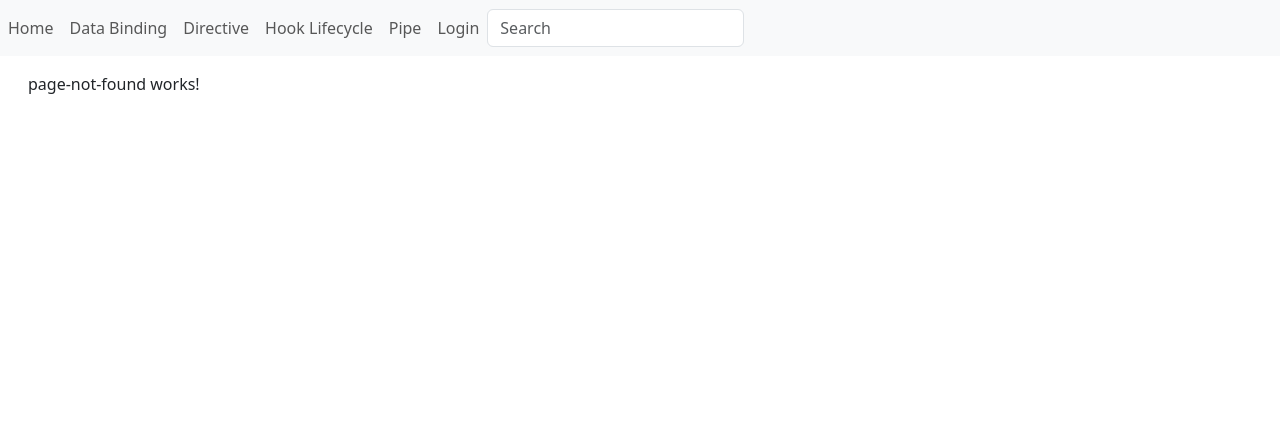
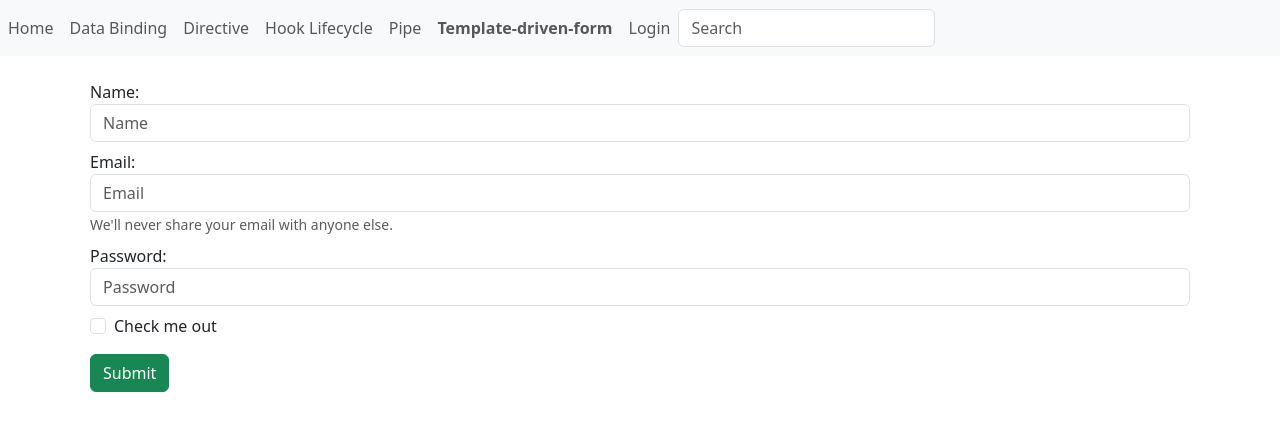
Before and after one commit to wjkonger/angular-tour-of-heroes, an Angular app: page /template-driven-form in a window 1280 px wide. Shown: the top 430 px of the page. Built offline with nearby package versions, Linux system fonts and the light colour scheme.

Commit message:
Template Driven Form2

```diff
--- a/src/app/app.component.html
+++ b/src/app/app.component.html
@@ -18,6 +18,9 @@
       </li>
         <li class="nav-item">
         <a class="nav-link"  routerLink="pipe" routerLinkActive="activeLink">Pipe</a>
+      </li>
+        <li class="nav-item">
+        <a class="nav-link"  routerLink="template-driven-form" routerLinkActive="activeLink">Template-driven-form</a>
       </li>
         <!-- <li class="nav-item">
         <a class="nav-link" [href]="externalLink" target="_blank">External Link</a>
--- a/src/app/app.routes.ts
+++ b/src/app/app.routes.ts
@@ -6,6 +6,7 @@ import { HomeComponent } from './home/home.component';
 import { LoginComponent } from './login/login.component';
 import { HookLifecycleComponent } from './hook-lifecycle/hook-lifecycle.component';
 import { PipeComponent } from './pipe/pipe.component';
+import { TemplateDrivenFormComponent } from './template-driven-form/template-driven-form.component';
 
 export const routes: Routes = [
     {path: "", component: HomeComponent},
@@ -14,7 +15,8 @@ export const routes: Routes = [
     {path: "directive", component: DirectiveComponent},
     {path: "login", component: LoginComponent},
     {path: "hook-lifecycle", component: HookLifecycleComponent},
-     {path: "pipe", component: PipeComponent},
+    {path: "pipe", component: PipeComponent},
+    {path: "template-driven-form", component: TemplateDrivenFormComponent},
     {path: "**", component: PageNotFoundComponent}
 
 ];
--- a/src/app/login/login.component.html
+++ b/src/app/login/login.component.html
@@ -1,14 +1,16 @@
 <div class="container d-flex justify-content-center m-5" style="height: 100%;">
     <div class="text-center w-50 p-5 border border-secondary">
         <h2> Welcome to Login</h2>
+        <form #userForm="ngForm" (ngSubmit)="Submit(userForm)">
+            <div class="form-group m-2">
+            <label for="username">Username:&nbsp; </label><input class="form-control" name="username" type="text" placeholder="username" [(ngModel)]="oUser.name"><br><br>
+                </div>
+                 <div class="form-group m-2">
+            <label for="password">Password:&nbsp; </label><input class="form-control" name="password" type="password" placeholder="password" [(ngModel)]="oUser.password"><br><br>
+        </div>
+            <button class="btn btn-success">Login</button>
 
-            <label for="username">Username:&nbsp; </label><input id="username" type="text" placeholder="Please enter username"><br><br>
-
-            <label for="password">Password:&nbsp; </label><input id="password" type="password" placeholder="Please enter password"><br><br>
-
-            <button class="btn btn-primary" (click)="loginData()">Login</button>
-
-
+        </form>
 
     </div>
 
--- a/src/app/login/login.component.ts
+++ b/src/app/login/login.component.ts
@@ -1,22 +1,23 @@
 import { Component } from '@angular/core';
+import { FormsModule, NgForm } from '@angular/forms';
 import { Router } from '@angular/router';
+import { User } from '../user';
 
 @Component({
   selector: 'app-login',
-  imports: [],
+  imports: [FormsModule],
   templateUrl: './login.component.html',
   styleUrl: './login.component.css'
 })
 
 export class LoginComponent{
-  constructor(private router: Router){
-    console.log("constructor called");
+  oUser : User = {};
+
+  Submit(userForm: NgForm) {
+    console.log(userForm.value);
   }
 
+  constructor(private router: Router){
 
-
-  loginData()
-  {
-    this.router.navigateByUrl("home");
   }
 }
--- /dev/null
+++ b/src/app/template-driven-form/template-driven-form.component.html
@@ -0,0 +1,22 @@
+<div class="container">
+    <form #userForm="ngForm" (ngSubmit)="onSubmit(userForm)">
+        <div class="form-group m-2">
+            <label for="txtName">Name: </label>
+            <input type="text" class="form-control" name="txtName" placeholder="Name" [(ngModel)] = oUser.name>
+        </div>
+        <div class="form-group m-2">
+            <label for="txtEmail">Email: </label>
+            <input type="email" class="form-control" name="txtEmail" aria-describedby="emailHelp" placeholder="Email" [(ngModel)] = oUser.email required="">
+            <small id="emailHelp" class="form-text text-muted">We'll never share your email with anyone else.</small>
+        </div>
+        <div class="form-group m-2">
+            <label for="txtPassword">Password: </label>
+            <input type="password" class="form-control" name="txtPassword" placeholder="Password" [(ngModel)] = oUser.password required="">
+        </div>
+          <div class="form-check m-2">
+            <input type="checkbox" class="form-check-input" name="chkCheck" [(ngModel)] = oUser.isCheck>
+            <label>Check me out</label>
+        </div>
+        <button class="btn btn-success m-2">Submit</button>
+    </form>
+</div>
--- /dev/null
+++ b/src/app/template-driven-form/template-driven-form.component.ts
@@ -0,0 +1,18 @@
+import { Component } from '@angular/core';
+import { FormsModule, NgForm } from '@angular/forms';
+import { User } from '../user';
+
+@Component({
+  selector: 'app-template-driven-form',
+  imports: [FormsModule],
+  templateUrl: './template-driven-form.component.html',
+  styleUrl: './template-driven-form.component.css'
+})
+export class TemplateDrivenFormComponent {
+    oUser : User = {};
+    onSubmit(userForm : NgForm)
+    {
+        console.log(userForm.value);
+
+    }
+}
--- /dev/null
+++ b/src/app/user.ts
@@ -0,0 +1,6 @@
+export interface User {
+    name? : string;
+    email? : string;
+    password? : any;
+    isCheck? : boolean;
+}
```
Also changed, not shown: src/app/template-driven-form/template-driven-form.component.css (added), 1 other file (tests, documents, lock files or other folders).
